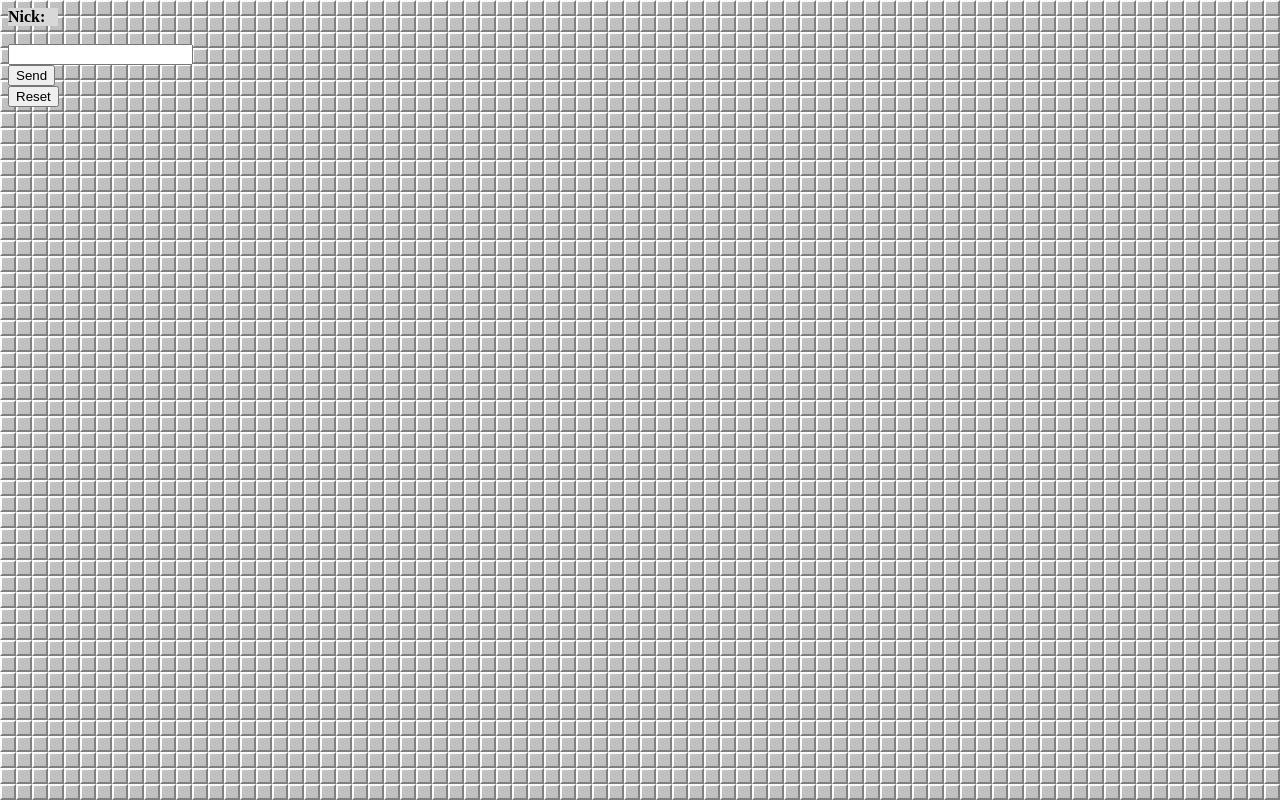
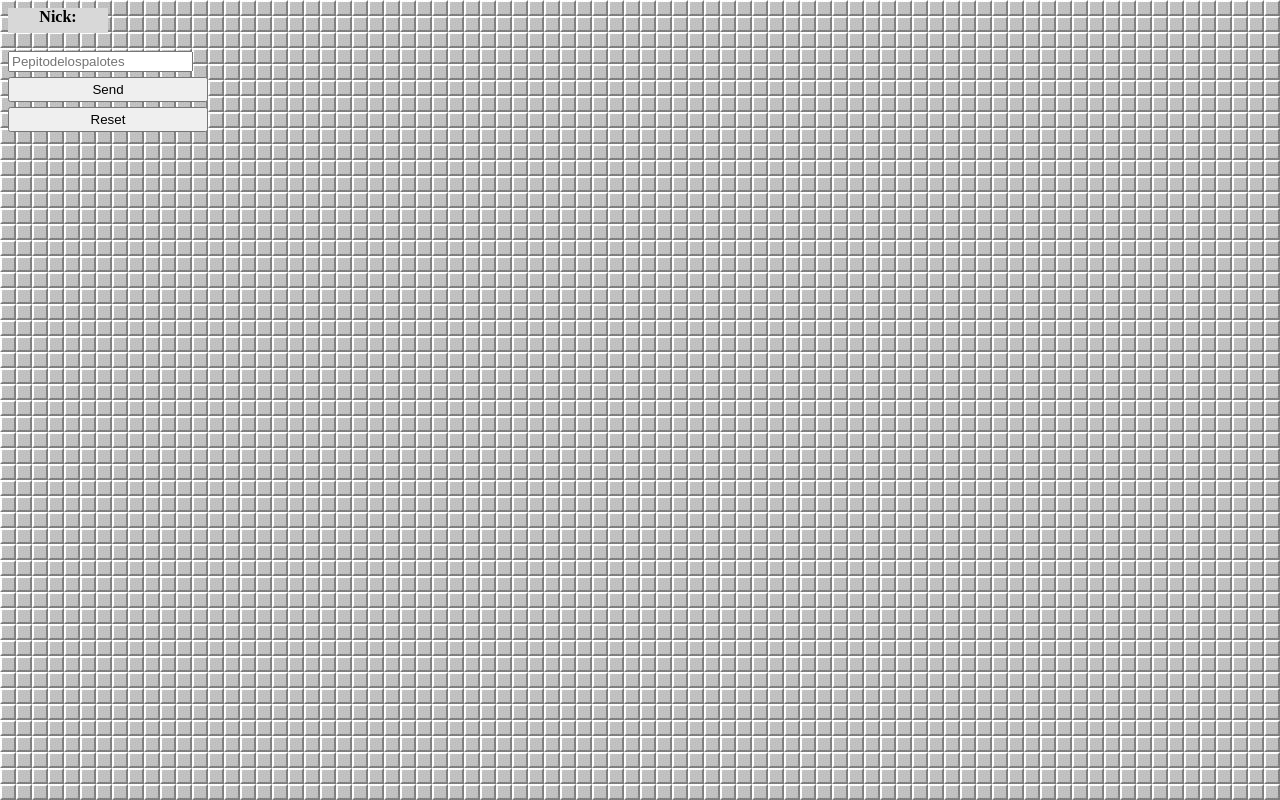
Before and after one commit to Adrianmj/Minesweeper, a plain HTML site: page submit.html in a window 1280 px wide. Drawn offline with Linux system fonts and the light colour scheme.

Commit message:
añadiendo placeholder

```diff
--- a/style.css
+++ b/style.css
@@ -2,6 +2,12 @@ body {
     height: 100%;
     width: 100%;
     background-image: url('fondo.jpg');
+}
+
+input ~ input {
+    height: 25px;
+    margin-top: 5px;
+    width: 200px;
 }
 
 a {
@@ -19,9 +25,12 @@ a {
 }
 
 #Nick {
+    text-align:center;
+    vertical-align:middle;
     background-color: #D8D8D8;
     font-weight: bolder;
-    width: 50px;
+    width: 100px;
+    height: 25px;
 }
 
 #github {
--- a/submit.html
+++ b/submit.html
@@ -11,12 +11,14 @@
     <form>
        	<div id = "Nick">Nick:</div>
         <br>
-        <input type="text" name="nick">
+        <input type="text" name="nick" placeholder="Pepitodelospalotes">
         <br>
         <input type="submit" value="Send">
         <br>
         <input type="reset" value="Reset">
     </form>
 </body>
-
+  <script src=main.js>
+        *
+    </script>
 </html>
```
Also changed, not shown: main.js (+12 -9 lines).
